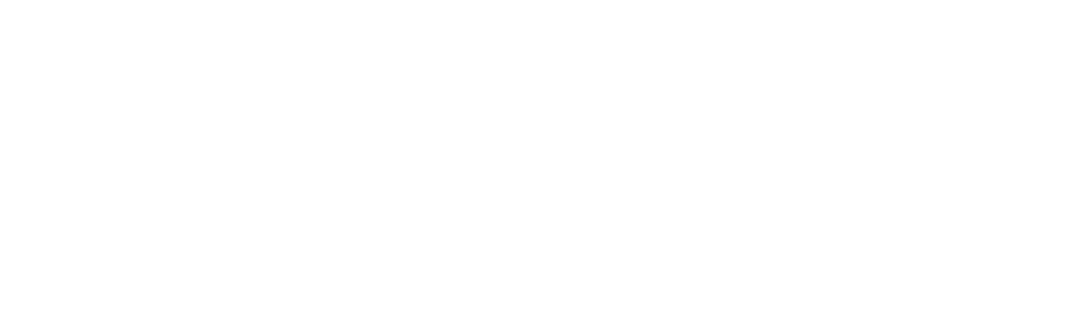
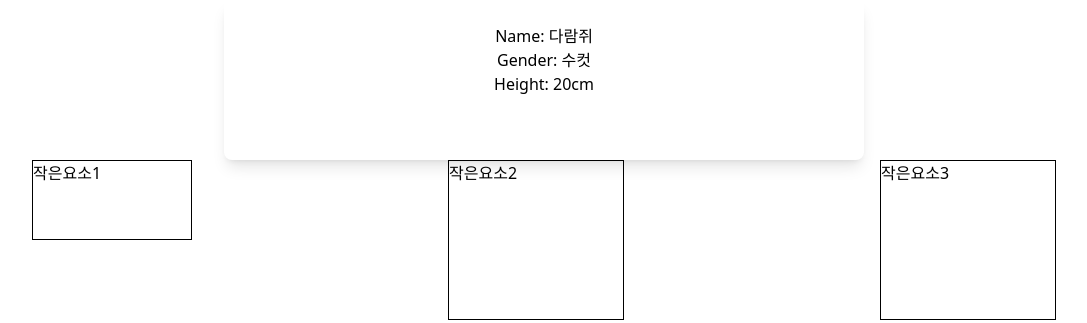
Before and after one commit to SeJin0704/tailwind-static-web, a plain HTML site: page index.html in a window 1280 px wide. Shown: the whole page, without its empty margins (96-1183 px from the left). Drawn offline with nearby package versions, Linux system fonts and the light colour scheme.

Commit message:
간단한 네임카드로 스타일 확인

```diff
--- a/index.html
+++ b/index.html
@@ -9,5 +9,17 @@
 </head>
 <body>
     <!-- HTML Comment -->
+    <main class="flex flex-col items-center">
+        <div class="id_card w-1/2 shadow-lg rounded-lg py-6 h-40 ">
+            <h1 class="text-center">Name: 다람쥐</h1>
+            <p class="text-center">Gender: 수컷</p>
+            <p class="text-center">Height: 20cm</p>
+        </div>
+        <div class="w-full flex flex-row justify-around items-start">
+            <p class="w-40 h-20 border border-black">작은요소1</p>
+            <p class="w-44 h-40 border border-black">작은요소2</p>
+            <p class="w-44 h-40 border border-black">작은요소3</p>
+        </div>
+    </main>
 </body>
 </html>
```
